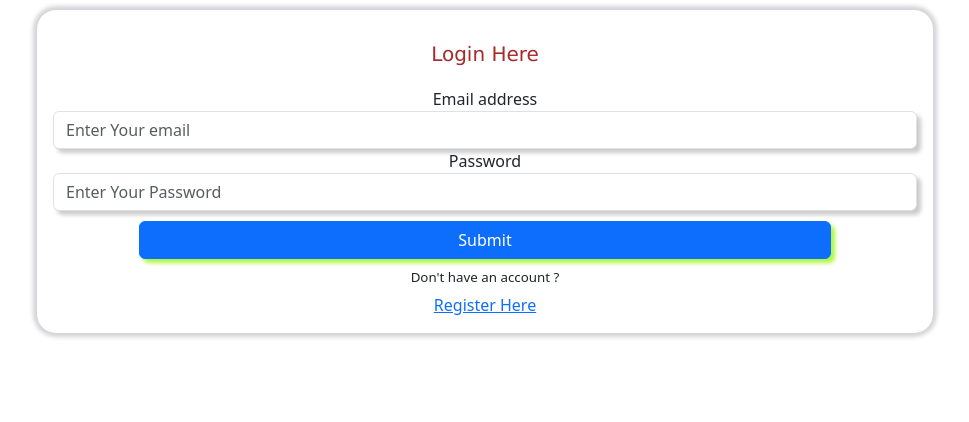
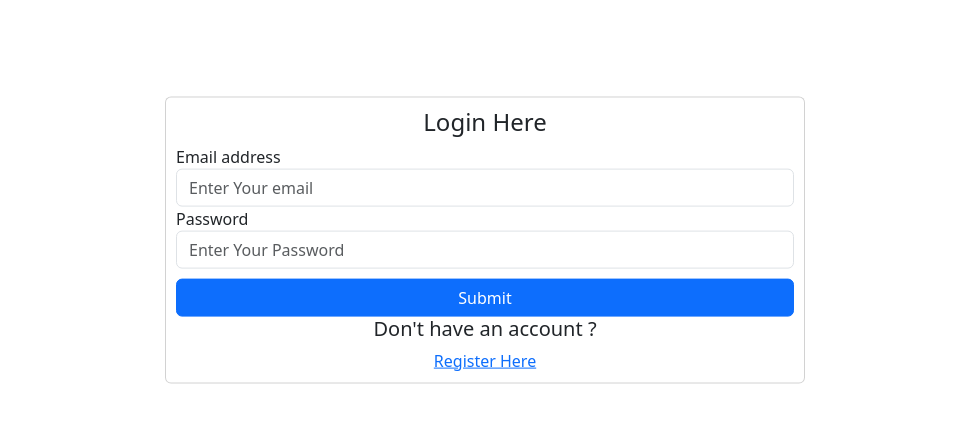
Before and after one commit to Khushi1451828/lnb-e-com, a React (Create React App) app: page / in a window 1280 px wide. Shown: the top 422 px of the page, without its empty margins (155-1124 px from the left). Built offline with nearby package versions, Linux system fonts and the light colour scheme.

Commit message:
edit home page with products list

```diff
--- a/src/Layout/Navbar.js
+++ b/src/Layout/Navbar.js
@@ -1,19 +1,27 @@
 
 import {Link} from 'react-router-dom'
 
-function Navbar()
-{
-  const handleLogout=()=>{
-    localStorage.removeItem('auth');
-    window.location.reload();
+
+function Navbar(){
+
+
+
+  const handleLogout =() =>{
+    localStorage.removeItem('auth')
+    window.location.reload()
   }
+
+
+
     return(
-<nav class="navbar navbar-expand-lg navbar-light bg-light">
+
+
+        <nav class="navbar navbar-expand-lg bg-body-tertiary">
+  <div class="container-fluid">
     <Link class="navbar-brand" href="#">Navbar</Link>
-  <button class="navbar-toggler" type="button" data-toggle="collapse" data-target="#navbarSupportedContent" aria-controls="navbarSupportedContent" aria-expanded="false" aria-label="Toggle navigation">
+    <button class="navbar-toggler" type="button" data-bs-toggle="collapse" data-bs-target="#navbarSupportedContent" aria-controls="navbarSupportedContent" aria-expanded="false" aria-label="Toggle navigation">
       <span class="navbar-toggler-icon"></span>
     </button>
-
     <div class="collapse navbar-collapse" id="navbarSupportedContent">
       <ul class="navbar-nav me-auto mb-2 mb-lg-0">
         <li class="nav-item">
@@ -23,14 +31,21 @@ function Navbar()
           <Link class="nav-link" to="/about">About</Link>
         </li>
 
-
       </ul>
       <div class="d-flex" role="search">
-      <input class="form-control mr-sm-2" type="search" placeholder="Search" aria-label="Search"/>
-      <button onClick={handleLogout} class="btn btn-outline-success my-2 my-sm-0" type="submit">Logout</button>
+        <input class="form-control me-2" type="search" placeholder="Search" aria-label="Search"/>
+        <button onClick={handleLogout} class="btn btn-outline-success" type="submit">Logout</button>
+      </div>
     </div>
   </div>
 </nav>
+
+
     )
+
+
+
+
 }
-export default Navbar;
+
+export default Navbar
--- a/src/Routing/AuthRoutes.js
+++ b/src/Routing/AuthRoutes.js
@@ -1,25 +1,32 @@
-import Login from '../Screens/Login';
-import Register from '../Screens/Register';
-import {Routes,Route} from 'react-router-dom'
+import {Routes  , Route ,  Link} from 'react-router-dom'
+import Login from '../Screens/Login'
+import Register from '../Screens/Register'
 
 
 
+import Navbar from '../Layout/Navbar'
 
-function AuthRoutes()
-{
-    return(
-        <>
+function AuthRoutes(){
 
-        <Routes>
-            <Route path="/" element={<Login/>} />
-            <Route path="/login" element={<Login/>} />
-            <Route path="/register" element={<Register/>} />
-            <Route path="*" elelment={<Login/>}/>
-        </Routes>
 
-        </>
+return(
+<>
 
-    )
+    <Routes>
+
+    <Route path="/"  element={<Login/>} />
+    <Route path="/login"  element={<Login/>} />
+    <Route path="/register"  element={<Register/>} />
+    <Route path="*"  element={<Login/>} />
+
+</Routes>
+</>
+
+
+)
+
+
 
 }
-export default AuthRoutes;
+
+export default AuthRoutes
--- a/src/Screens/About.js
+++ b/src/Screens/About.js
@@ -1,41 +1,48 @@
-import {useEffect} from 'react'
-import { useState } from 'react'
+import {useEffect, useState} from 'react'
 
 
-function About()
+function About(){
+
+    const [count , setCount]= useState(0)
+    const [flag , setFlag] =  useState(false)
+
+useEffect(()=>{
+
+    console.log("I am here")
+
+    if(count == 5)
     {
-    const [count,setCount]=useState(0);
-    const [flag,setFlag]=useState(false);
-    useEffect(()=>{
-        console.log("i am here")
-        if(count === 5)
-        {
-            setFlag(true);
+        setFlag(true)
     }
     else{
-            setFlag(false);
+        setFlag(false)
     }
-        return () => {
-            console.log("bye");
+
+    return ()=>{
+        console.log("Bye")
     }
+
+
 },[count])
-    const handleIncre=()=>{
-        setCount(count+1);
+
+
+const handleIncre= ()=>{
+    setCount(count+1)
+}
+
+
+
+    return(
+        <>
+        <h1>Value of Count is : {count}</h1>
+        {flag ?
+        <div style={{width : 100 ,  height:100 , backgroundColor:"green" ,  border : "1px solid black"}}></div>
+        : null}
+        <button  onClick={handleIncre}>Incre</button>
+        </>
+    )
+
 
     }
-    return(
-        <>
-            <h1>Value of count is : {count}</h1>
-            {
-                flag ?
 
-                <div style={{width:100,height:100, backgroundColor:"green",border:"1px solid black"}}></div>
-                :null
-            }
-
-        <button onClick={handleIncre}>click me</button>
-        </>
-
-    )
-}
-export default About;
+    export default About
--- a/src/Screens/Login.js
+++ b/src/Screens/Login.js
@@ -1,52 +1,71 @@
-import { useState } from "react";
-import '../Styles/Login.css';
-import { Link } from "react-router-dom";
+import { useState } from "react"
+import '../Styles/Login.css'
+import { Link } from "react-router-dom"
 
-function Login()
+
+
+
+function Login(){
+
+
+    const [values , setValues]  = useState({
+
+        email : "",
+        password : "",
+
+
+    })
+
+    const handleSubmit = () =>{
+      if(!values.email )
       {
-    const [values,setValues]=useState({
-
-        email:"",
-        password:""
+        alert("Please Enter Your Email")
+      }
+      else if(!values.password )
+      {
+        alert("Please Enter Your Password")
+      }
+      else{
+        localStorage.setItem('auth' ,  values.email)
+        window.location.reload()
+      }
     }
 
-    );
-    const handleSubmit=()=>{
-        if(!values.email)
-        {
-            alert("please enter your email")
+    const handleInput = (e) =>{
+
+      setValues({...values, [e.target.name]  :e.target.value})
     }
-        else if(!values.password)
-        {
-            alert("please enter your password");
-        }
-        else{
-            localStorage.setItem('auth',values.email)
-            window.location.reload();
-        }
-    }
-    const handleInput=(e)=>{
-        setValues({...values,[e.target.name]:e.target.value})
-    }
+
+
 
 return(
     <>
-        <div className="login-div">
-        <h1>Login Here</h1>
+    <div className="parent">
+
+    <div className="login-div card">
+      <h4>Login Here</h4>
     <div className="form-group">
     <label for="email">Email address</label>
-    <input type="email" onChange={handleInput} value={values.email} name="email" className="form-control" id="email" aria-describedby="emailHelp" placeholder="Enter Your email"/>
-
+    <input type="email" onChange={handleInput}  value={values.email} name="email" className="form-control" id="email"  placeholder="Enter Your email"/>
   </div>
   <div className="form-group">
     <label for="password">Password</label>
-    <input type="password" onChange={handleInput} value={values.password} name="password" className="form-control" id="password" placeholder="Enter Your Password"/>
+    <input onChange={handleInput} value={values.password} style={{width : "100%"}} type="password" name="password" className="form-control" id="password" placeholder="Enter Your Password"/>
+  </div>
+  <button onClick={handleSubmit} type="submit" className="btn btn-primary">Submit</button>
+
+
+  <h5>Don't have an account ?</h5><Link to='/register' >Register Here </Link>
     </div>
 
-  <button type="submit" onClick={handleSubmit}  className="btn btn-primary">Submit</button>
-  <h5>Don't have an account ?</h5><Link to="/register">Register Here</Link>
+
     </div>
+
     </>
 )
+
+
+
 }
-export default Login;
+
+export default Login
--- a/src/Screens/Register.js
+++ b/src/Screens/Register.js
@@ -1,29 +1,41 @@
-import {Link} from 'react-router-dom';
 
 
-function Register()
-{
-    return(
-        <div className="login-div">
-        <h1>Register Here</h1>
-        <div className="form-group">
+import { Link } from "react-router-dom"
+
+
+
+
+function Register(){
+
+return(
+    <div className="parent">
+
+    <div className="login-div card">
+      <h4>Regsiter Here</h4>
+      <div className="form-group">
+    <label for="name">Email address</label>
+    <input type="text"  name="bane" className="form-control" id="name"  placeholder="Enter Your Name"/>
+  </div>
+    <div className="form-group">
     <label for="email">Email address</label>
-    <input type="email" name="email" className="form-control" id="email" aria-describedby="emailHelp" placeholder="Enter Your email"/>
-
-  </div>
-        <div className="form-group">
-    <label for="name">Name</label>
-    <input type="text" name="name" className="form-control" id="name" aria-describedby="emailHelp" placeholder="Enter Your name"/>
-
+    <input type="email"  name="email" className="form-control" id="email"  placeholder="Enter Your email"/>
   </div>
   <div className="form-group">
     <label for="password">Password</label>
-    <input type="password" name="password" className="form-control" id="password" placeholder="Enter Your Password"/>
+    <input style={{width : "100%"}} type="password" name="password" className="form-control" id="password" placeholder="Enter Your Password"/>
   </div>
+  <button type="submit" className="btn btn-primary">Submit</button>
 
-  <button type="submit" className="btn btn-primary">Submit</button>
-  <h5>Already have an account ?</h5><Link to="/login">Login Here</Link>
- </div>
-    )
+
+  <h5>Already have an account ?</h5><Link to='/login' >Login Here </Link>
+    </div>
+
+
+    </div>
+)
+
+
+
 }
-export default Register;
+
+export default Register
--- a/src/Styles/Login.css
+++ b/src/Styles/Login.css
@@ -1,41 +1,28 @@
+
+
 .login-div{
     display: flex;
-    width: 70%;
-    margin: auto;
-    height:300;
-    flex-direction: column;
     align-self: center;
     align-items: center;
-    /* border:2px solid rgb(237, 236, 236); */
-    padding: 1rem;
-    border-radius: 1.2rem;
-    box-shadow:0 0 4px 4px rgb(212, 212, 216);
-    margin-top: 10px;
+    flex-direction: column;
+    width: 50%;
+    margin: auto;
+    height: 300;
+    padding: 10px;
+    position: absolute;
+    top: 30%;
+    left: 50%;
+    transform: translate(-50%,-50%);
+}
 
-}
 .form-control{
     width: 100%;
+}
 
-    box-shadow: 4px 4px 4px rgb(205, 202, 202);
-}
 .form-group{
-    width:100%;
-    text-align: center;
-
+    width: 100%;
 }
 .btn{
-    width: 80%;
+    width: 100%;
     margin-top: 10px;
-    box-shadow: 4px 4px 4px rgb(173, 247, 62);
 }
-h5{
-    margin-top: 10px;
-    font-size: smaller;
-}
-h1{
-    padding: 1rem;
-    margin-bottom: 5px;
-    font-size: 20px;
-    font-family:'Lucida Sans', 'Lucida Sans Regular', 'Lucida Grande', 'Lucida Sans Unicode', Geneva, Verdana, sans-serif;
-    color: brown;
-}
--- a/src/index.js
+++ b/src/index.js
@@ -1,22 +1,19 @@
 import React from 'react';
 import ReactDOM from 'react-dom/client';
-import App from './App' ;
-// import Home from './Home';
-import { BrowserRouter } from 'react-router-dom';
-
+import App from './App';
+import {BrowserRouter} from 'react-router-dom'
 
 
 const root = ReactDOM.createRoot(document.getElementById('root'));
 root.render(
   <React.StrictMode>
+    <BrowserRouter>
+    <App/>
+    </BrowserRouter>
 
-  {/* <Home/> */}
-  <BrowserRouter>
-  <App/>
-  </BrowserRouter>
+
   </React.StrictMode>
 );
 
 // If you want to start measuring performance in your app, pass a function
 // to log results (for example: reportWebVitals(console.log))
-// or send to an analytics endpoint. Learn more: https://bit.ly/CRA-vitals
```
Also changed, not shown: src/App.js (+30 -13 lines), src/Routing/AllRoutes.js (+19 -11 lines), src/Screens/Home.js (+57 -18 lines). Lines whose indentation alone changed are shown as unchanged.
